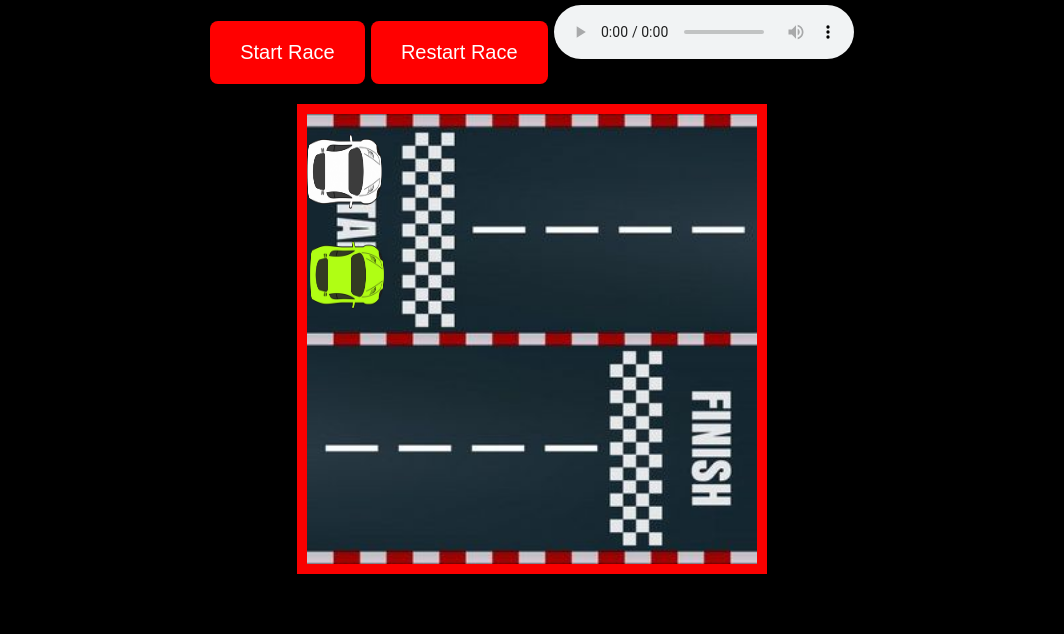
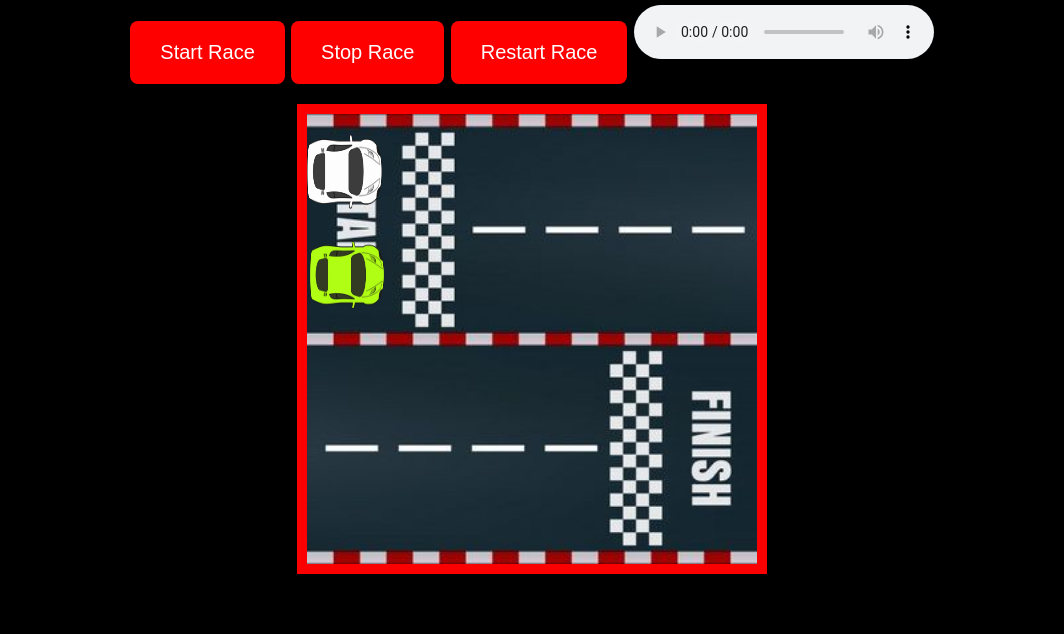
Before and after one commit to JimmyR8/html-canvas-game, a plain HTML site: page index.html in a window 1280 px wide. Shown: the part 166-800 px from the top of the page, without its empty margins (108-1172 px from the left). Drawn offline with Linux system fonts and the light colour scheme.

Commit message:
add-buttom-stop-race

```diff
--- a/index.html
+++ b/index.html
@@ -64,6 +64,7 @@
     <div id="container">
         <h1>GAME RACE CAR'S, VELOCITY RANDOM</h1>
         <button onclick="startRace()">Start Race</button>
+        <button id="stopButton" onclick="stopRace()">Stop Race</button>
         <button id="restartButton" onclick="restartRace()">Restart Race</button>
 
         <audio controls autoplay loop>
@@ -74,6 +75,8 @@
 
     <script>
         // JavaScript para la animación y lógica del juego
+
+        //Nueva funcion para inciar la carrera
         function startRace() {
             alert("Starting Race.");
 
@@ -83,6 +86,7 @@
 
         var intervalId; // Variable para almacenar el ID del intervalo
 
+        //Nueva funcion para reiniciar la carrera
         function restartRace() {
             alert("Restarting Race.");
 
@@ -98,9 +102,17 @@
             // Reiniciar valores aleatorios de las posiciones iniciales
             numeroRandomPosicionXCar1 = Math.floor(Math.random() * 11) + 3;
             numeroRandomPosicionXCar2 = Math.floor(Math.random() * 11) + 3;
+        }
+
+        // Nueva función para detener la carrera
+        function stopRace() {
+            alert("Stopping Race.");
+
+            // Detener el bucle de animación actual
+            clearInterval(intervalId);
+        }
 
 
-        }
         var canvas = document.getElementById("areaDibujo");
         var ctx = canvas.getContext("2d");
 
```
